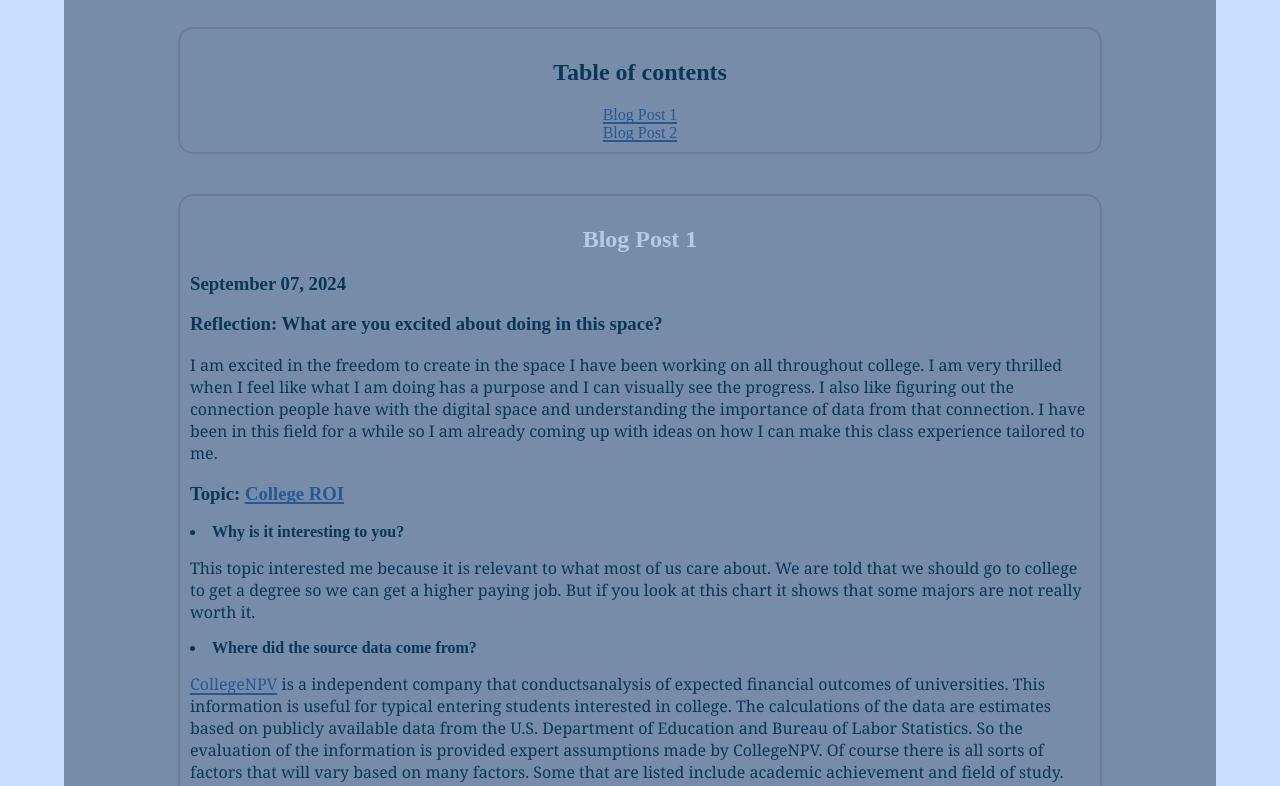
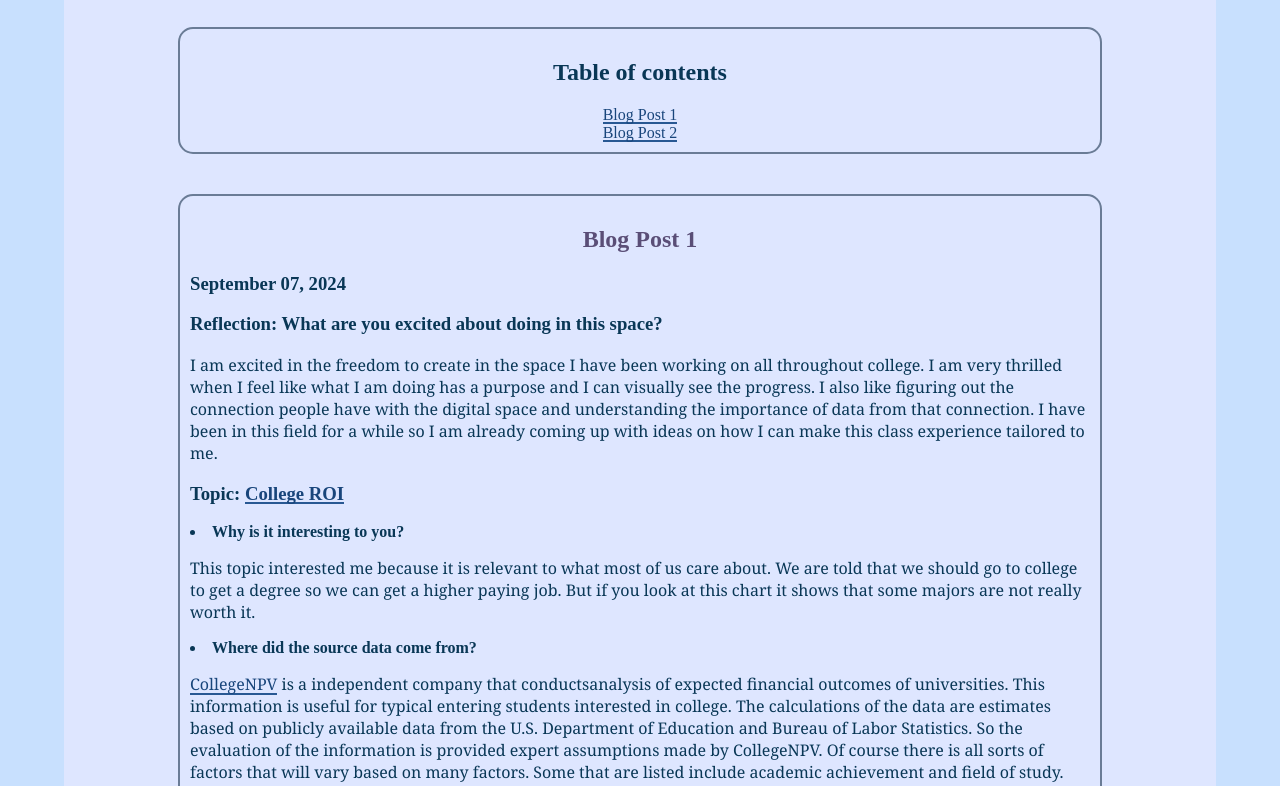
Before and after one commit to aD3nnis/PortfolioBuilt, a website: page Blog/blog.html in a window 1280 px wide. Shown: the part 203-989 px from the top of the page. Drawn offline with nearby package versions, Linux system fonts and the light colour scheme.

Commit message:
css changes

```diff
--- a/Blog/blog.css
+++ b/Blog/blog.css
@@ -28,7 +28,7 @@ iframe:hover{
 }
 .page-edit-area{
     width: 90vw;
-    background-color: #778ca9;
+    background-color: #dee6ff;
     margin: 0 auto;
     height: 100%;
     padding: 30px;
@@ -62,7 +62,7 @@ img{
     justify-content: center;
 }
 h1{
-    color: #b4cae5;
+    color: #5a4e77;
     text-align: center;
 }
 p{
@@ -80,7 +80,7 @@ li{
 }
 
 .animated-link{
-    color: #285893;
+    color: #18457b;
     text-decoration: none;
     position: relative;
     box-shadow: inset 0 -2px 0 0 #285893;
@@ -127,7 +127,7 @@ li{
     border: 0;
     z-index: 0;
     object-fit: cover;
-    mask-image: linear-gradient(to bottom, rgba(0, 0, 0, 0) 0%, rgba(0, 0, 0, 1) 30%, rgba(0, 0, 0, 1) 80%, rgba(0, 0, 0, 0) 100%);
+    mask-image: linear-gradient(to bottom, rgba(0, 0, 0, 0) 0%, rgba(0, 0, 0, 1) 10%, rgba(0, 0, 0, 1) 80%, rgba(0, 0, 0, 0) 100%);
   }
 
 @font-face {
@@ -294,7 +294,7 @@ li{
     justify-content: center;
     position: relative;
     padding-bottom: 100px;
-    margin: 100px 0;
+    margin: 350px 0 100px 0;
 }
 .answering-questions{
     align-self: center;
```
